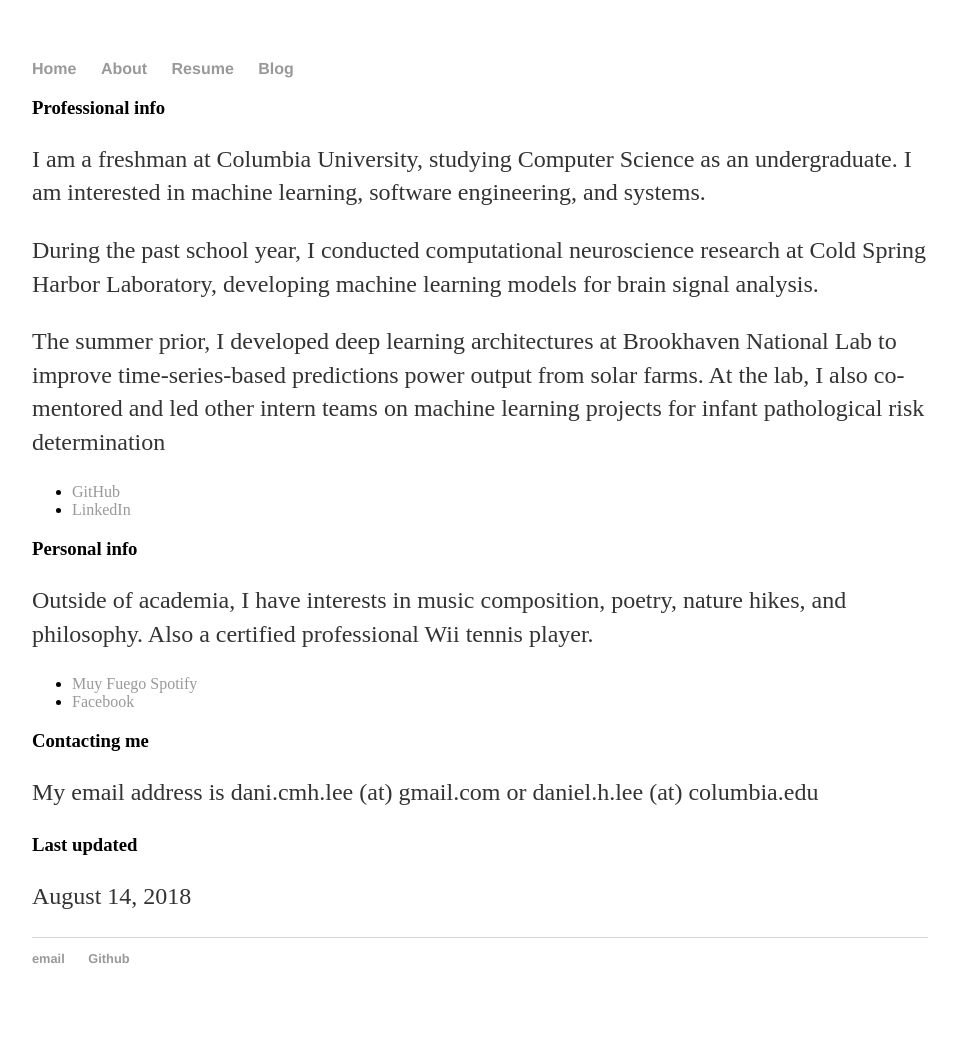
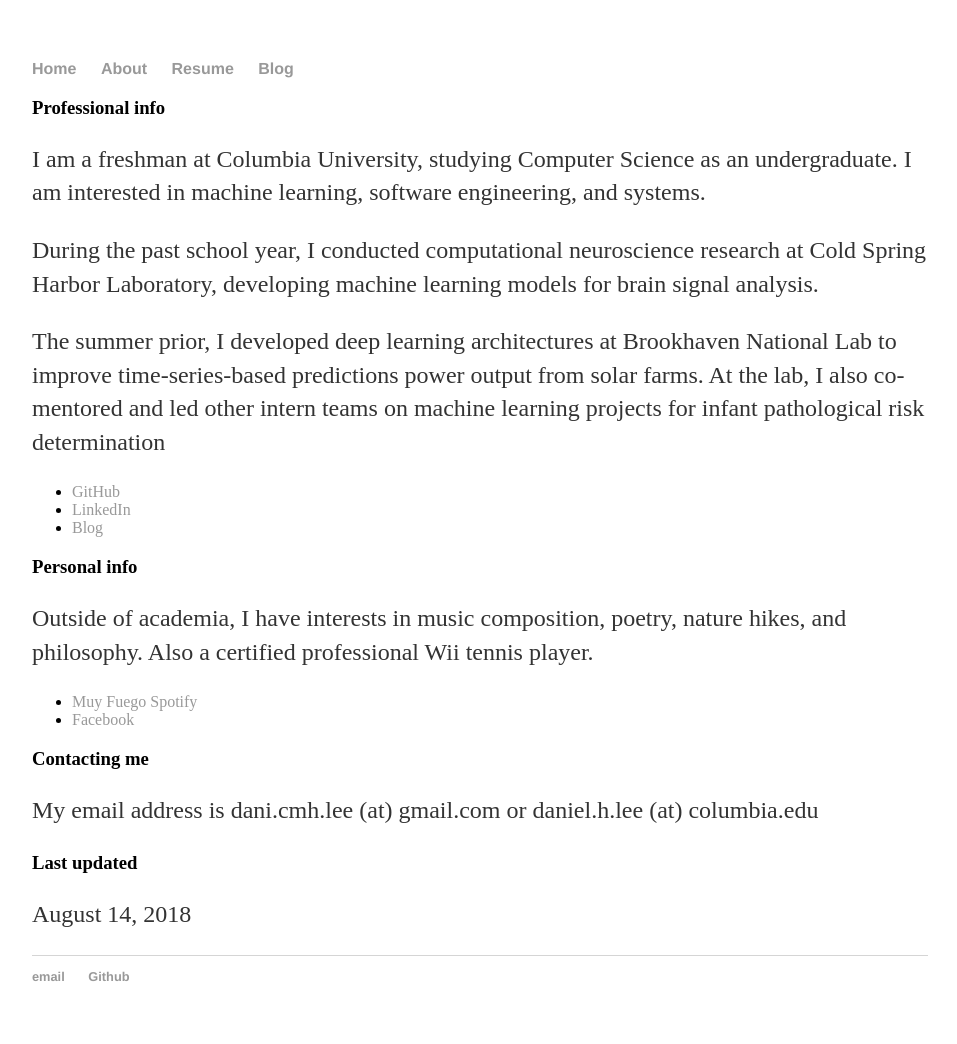
Before and after one commit to danihlee/danihlee.github.io, a Jekyll site: the page built from index.html, in a window 1280 px wide. Shown: the whole page, without its empty margins (160-1117 px from the left). Built offline with Jekyll 4.4.1, drawn with Linux system fonts in a browser that asks for light colours.

Commit message:
update css link

```diff
--- a/index.html
+++ b/index.html
@@ -8,7 +8,7 @@
 	<head>
 		<title>Daniel Lee</title>
 		<!-- link to main stylesheet -->
-		<link rel="stylesheet" type="text/css" href="/css/main.css">
+		<link rel="stylesheet" type="/text/css" href="main.css">
 	</head>
 <!-- Professional column -->
 <div class="col-md-8">
@@ -19,6 +19,7 @@
   <ul>
     <li><a href="https://github.com/danihlee"><i class="fab fa-github"></i> GitHub</a></li>
     <li><a href="https://www.linkedin.com/in/dani.cmh.lee/"><i class="fab fa-linkedin-in"></i> LinkedIn</a></li>
+    <li><a href="blog">Blog</a></li>
   </ul>
 </div>
 
```
Also changed, not shown: other parts of index.html (+1 -1 lines).
